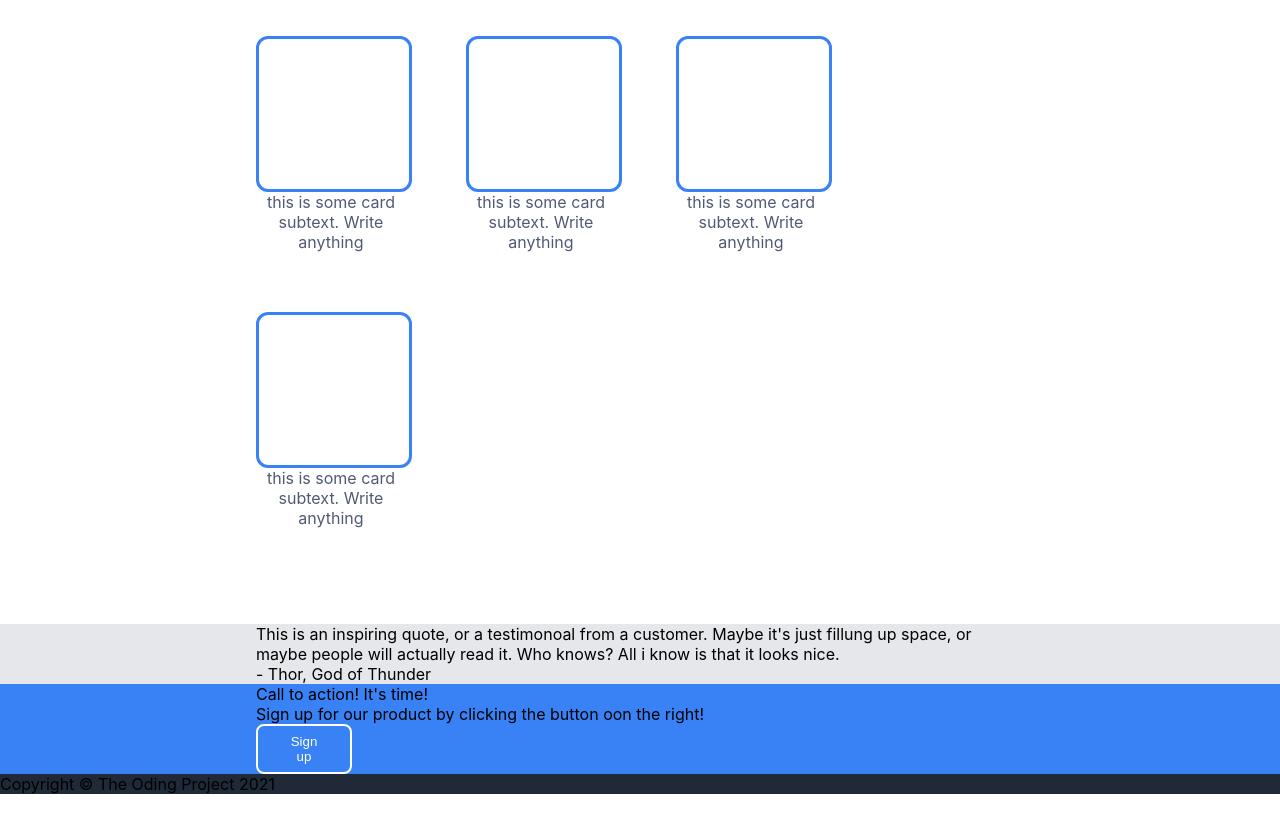
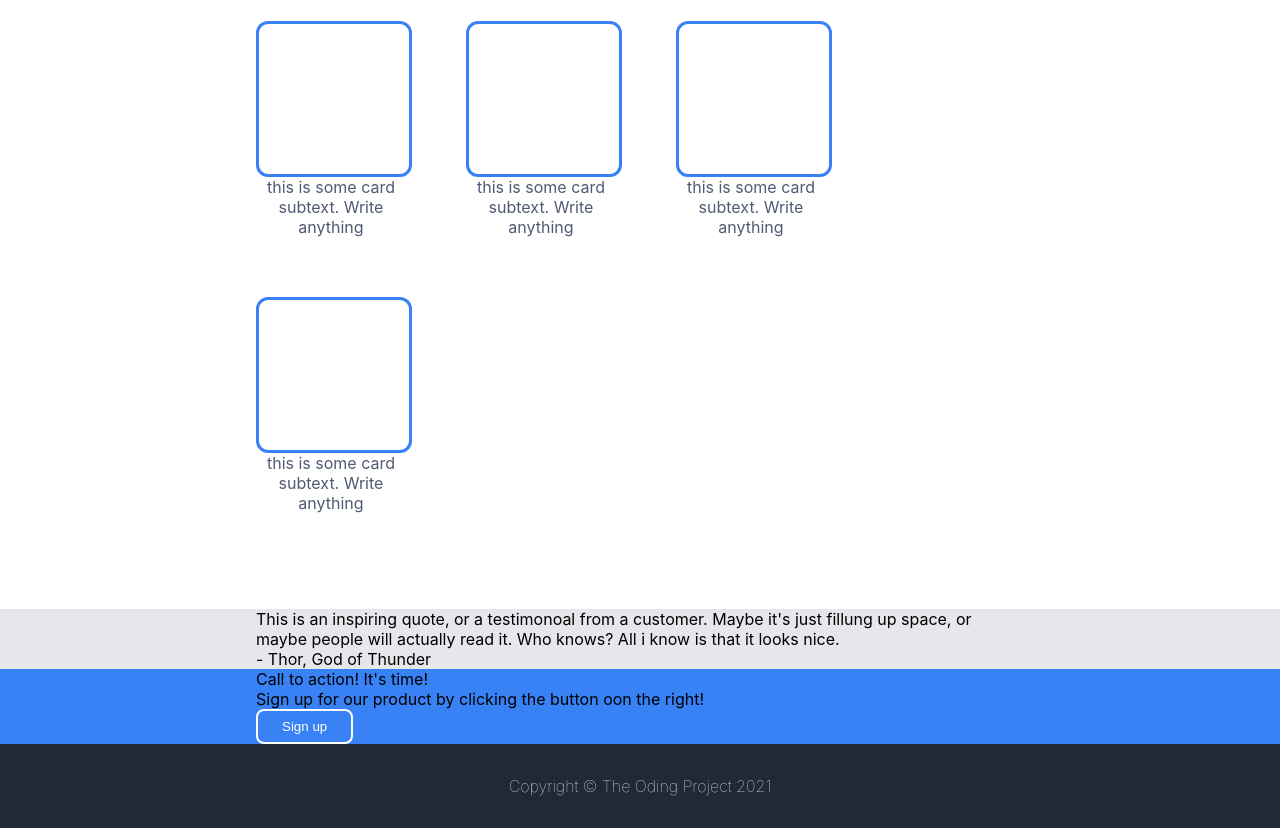
Before and after one commit to DejanLP/landing-page, a plain HTML site: page index.html in a window 1280 px wide. Shown: the part 533-1361 px from the top of the page. Before the commit the page ends 1327 px from the top, so only its background shows below. Drawn offline with Linux system fonts and the light colour scheme.

Commit message:
Replace vh with pixels

```diff
--- a/index.css
+++ b/index.css
@@ -67,13 +67,13 @@ a{
 }
 
 button{
-    padding: 8px 32px;
+    padding: 8px 24px;
     color: white;
     font-weight: 500;
     border: 2px solid transparent;
     border-radius: 8px;
     cursor: pointer;
-    max-width: 12vh;
+    max-width: 112px;
 }
 
 .b2{
@@ -86,14 +86,14 @@ button{
     display: flex;
     justify-content: center;
     align-items: center;
-    padding:  8vh 16vh;
+    padding:  96px;
 
 }
 
 .description{
     display: flex;
     flex-direction: column;
-    max-width: 40vh;
+    max-width: 400px;
     color: #E5E7EB;
     gap: 16px;
 }
@@ -140,3 +140,12 @@ button{
 .text{
     color: #505a74;
 }
+
+.footer{
+    display:flex;
+    justify-content: center;
+    align-items: center;
+    padding: 4vh;
+    color:white;
+    font-weight: 100;
+}
```
